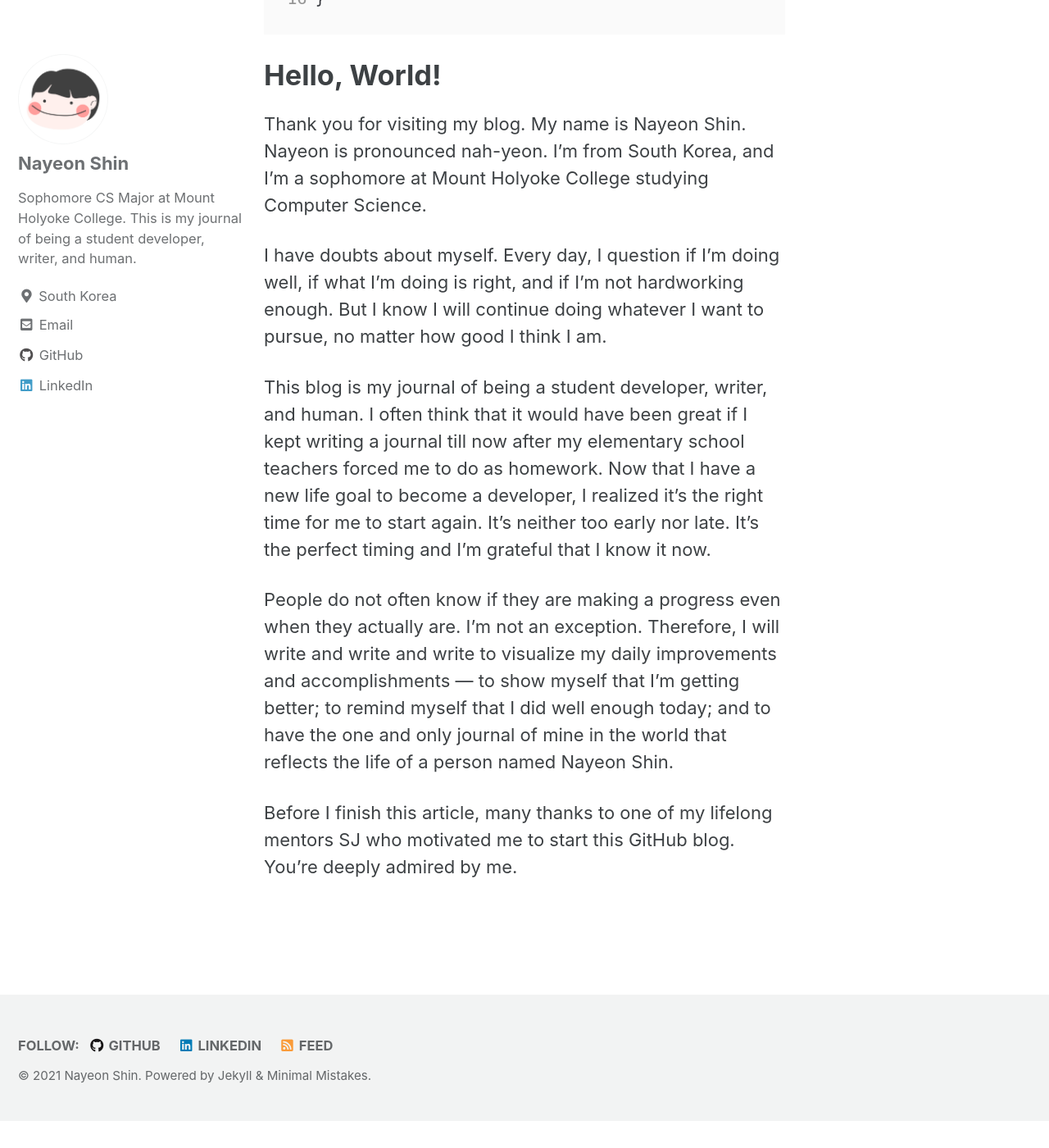
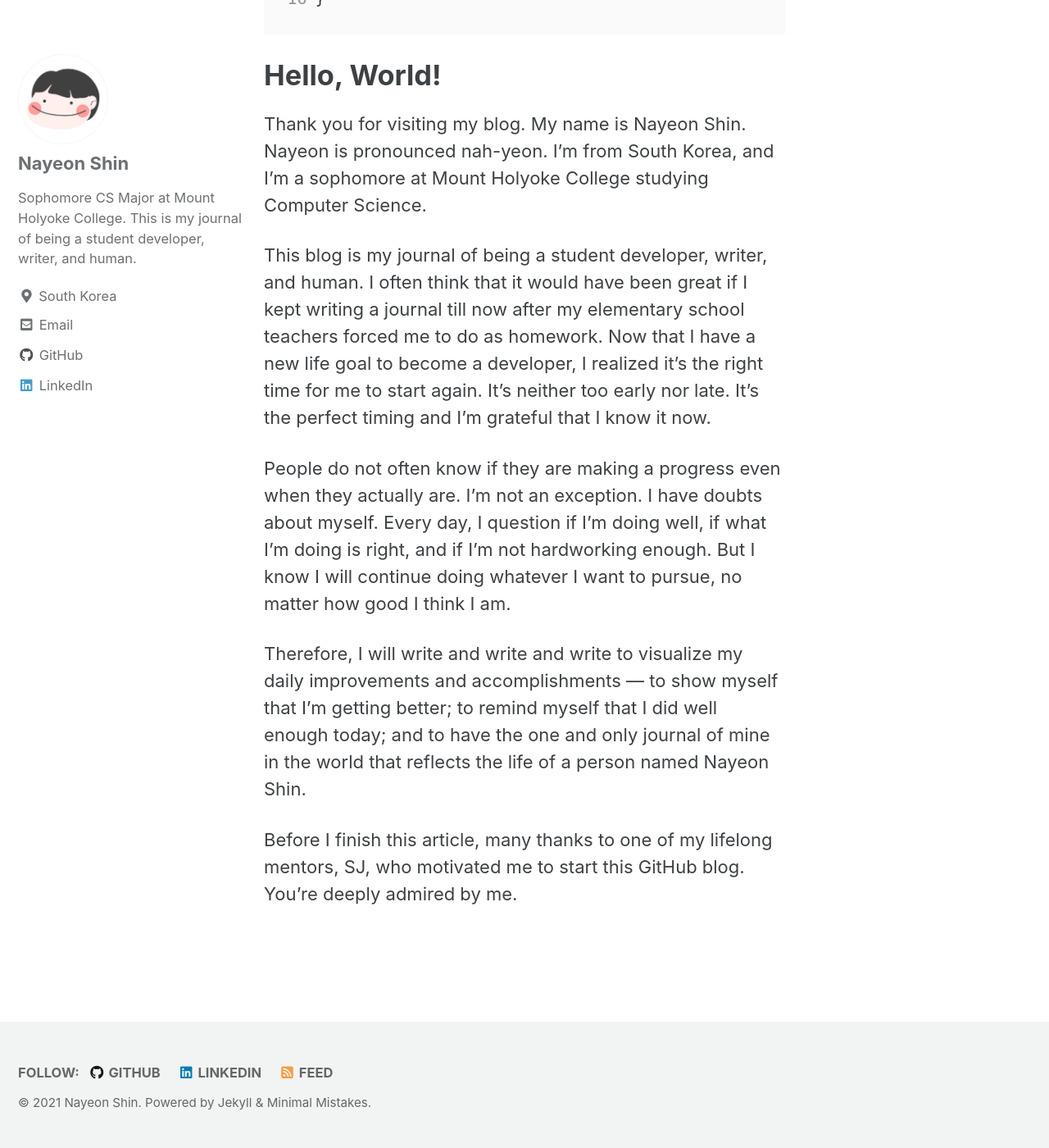
Before and after one commit to nayeonshin/nayeonshin.github.io, a Jekyll site: the page built from index.md, in a window 1280 px wide and 1400 px high, scrolled down 606 px. Shown: the whole window at 82% size. Built offline with Jekyll 4.4.1, drawn with Linux system fonts in a browser that asks for light colours; cached includes are drawn as plain includes; before the commit the page ends 1973 px from its top, so only the background shows below that.

```diff
--- a/index.md
+++ b/index.md
@@ -10,10 +10,10 @@ author_profile: true
 
 Thank you for visiting my blog. My name is Nayeon Shin. Nayeon is pronounced nah-yeon. I'm from South Korea, and I'm a sophomore at Mount Holyoke College studying Computer Science.
 
-I have doubts about myself. Every day, I question if I'm doing well, if what I'm doing is right, and if I'm not hardworking enough. But I know I will continue doing whatever I want to pursue, no matter how good I think I am.
-
 This blog is my journal of being a student developer, writer, and human. I often think that it would have been great if I kept writing a journal till now after my elementary school teachers forced me to do as homework. Now that I have a new life goal to become a developer, I realized it's the right time for me to start again. It's neither too early nor late. It's the perfect timing and I'm grateful that I know it now.
 
-People do not often know if they are making a progress even when they actually are. I'm not an exception. Therefore, I will write and write and write to visualize my daily improvements and accomplishments — to show myself that I'm getting better; to remind myself that I did well enough today; and to have the one and only journal of mine in the world that reflects the life of a person named Nayeon Shin.
+People do not often know if they are making a progress even when they actually are. I'm not an exception. I have doubts about myself. Every day, I question if I'm doing well, if what I'm doing is right, and if I'm not hardworking enough. But I know I will continue doing whatever I want to pursue, no matter how good I think I am.
 
-Before I finish this article, many thanks to one of my lifelong mentors SJ who motivated me to start this GitHub blog. You're deeply admired by me.
+Therefore, I will write and write and write to visualize my daily improvements and accomplishments — to show myself that I'm getting better; to remind myself that I did well enough today; and to have the one and only journal of mine in the world that reflects the life of a person named Nayeon Shin.
+
+Before I finish this article, many thanks to one of my lifelong mentors, SJ, who motivated me to start this GitHub blog. You're deeply admired by me.
```
